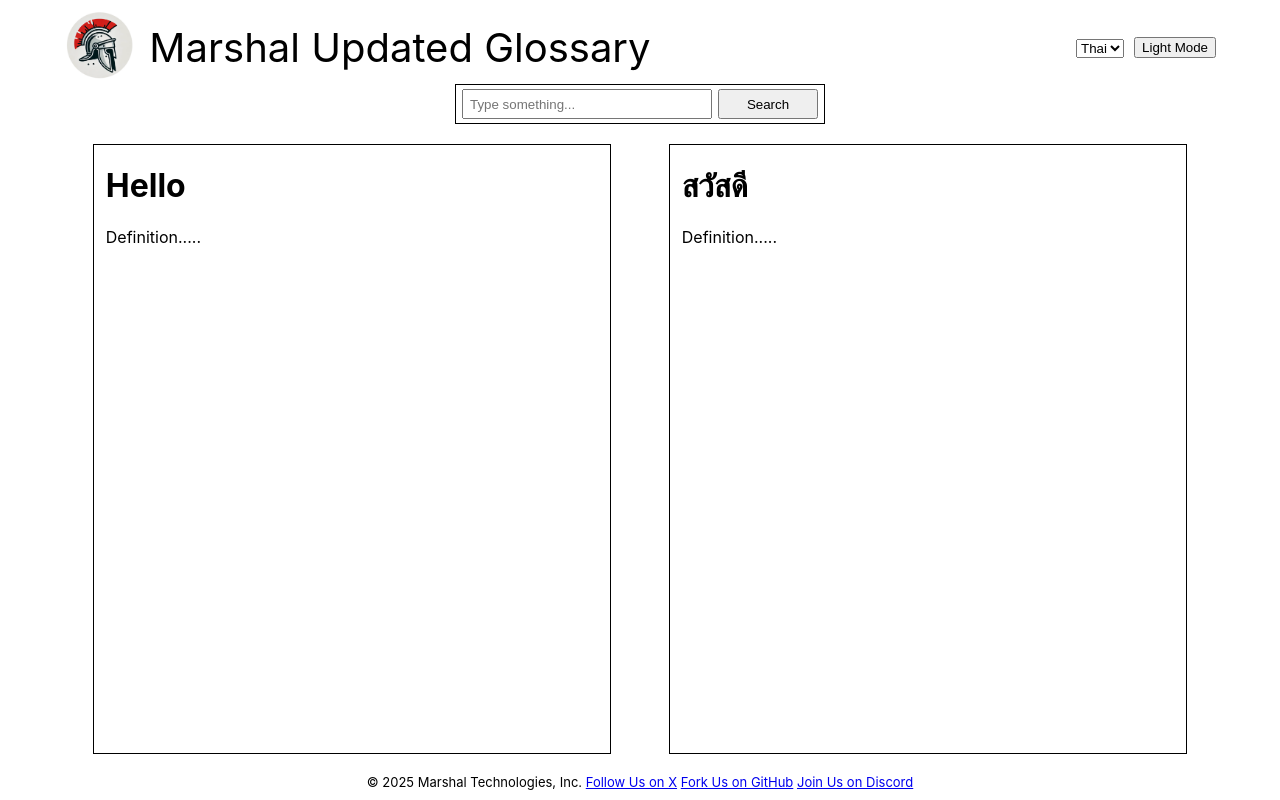
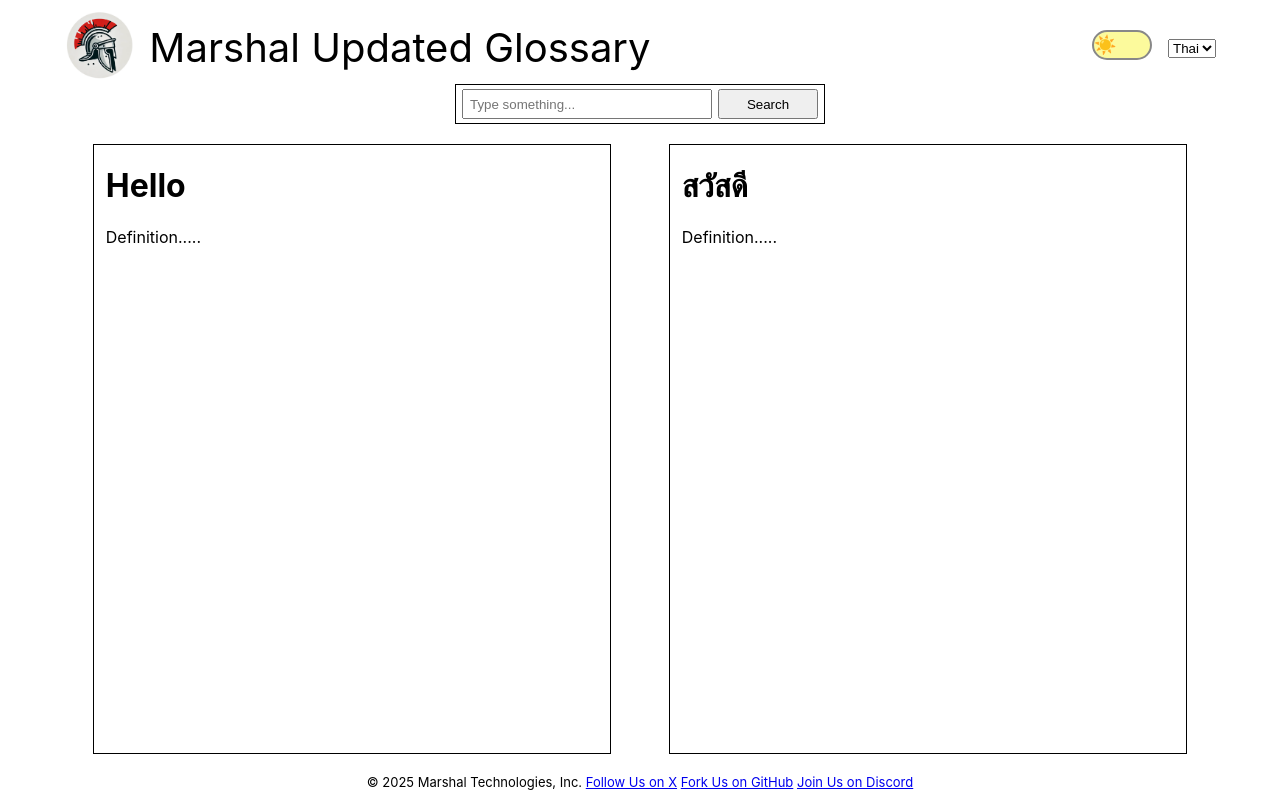
Before and after one commit to MarshalAO/glossary, a React (Create React App) app: page / in a window 1280 px wide. Built offline with nearby package versions, Linux system fonts and the light colour scheme.

Commit message:
first commit

```diff
--- a/src/Header.css
+++ b/src/Header.css
@@ -2,6 +2,8 @@
 #header {
   display: flex;
   align-items: center;
+  background-color: var(--bg-color);
+  color: var(--text-color);
 }
 
 #header > #logo > img {
@@ -17,6 +19,70 @@
   flex-grow: 1;
 }
 
-#header > #color-mode {
+.theme-switch {
+  margin-right: 16px;
+}
+
+.theme-switch input {
+  opacity: 0;
+  width: 0;
+  height: 0;
+  position: absolute;
+}
+
+.slider {
+  position: relative;
+  display: inline-block;
+  width: 60px;
+  height: 30px;
+  background-color: #fcfa9c;
+  border-radius: 34px;
+  transition: background-color 0.4s;
+  cursor: pointer;
+  position: relative;
+  border: 2px solid #888;
+}
+
+.slider:before {
+  position: absolute;
+  height: 18px;
+  width: 18px;
+  left: 3px;
+  bottom: 3px;
+  background-color: white;
+  border-radius: 50%;
+  transition: transform 0.4s;
+  display: none;
+}
+
+input:checked + .slider{
+  background-color: #377188;
+}
+
+input:checked + .slider:before {
+  transform: translateX(26px);
+}
+
+.slider:after {
+  content:"☀️";
+  position: absolute;
+  left: 0;
+  top: 46%;
+  transform: translateY(-50%);
+  font-size: 18px;
+  opacity: 1;
+  transition: 0.4s;
+}
+
+input:checked + .slider:after{
+  content: "🌑";
+  left: 25px;
+}
+
+/* #header > #color-mode {
   margin-left: 10px;
-}
+} */
+
+/* #header > #theme-toggle {
+  margin-left: 10px;
+} */
--- a/src/Header.tsx
+++ b/src/Header.tsx
@@ -1,36 +1,78 @@
-
-import { useState } from 'react';
+import { useEffect, useState } from 'react';
+// import { useState } from 'react';
+// import { useEffect } from 'react';
 
 import './Header.css'
 import logo from './logo.png'
 
+
 export default function Header () {
+  const [isDark, setIsDark] = useState(false);
 
-  const [colorMode, setColorMode] = useState('Light');
+  // const [colorMode, setColorMode] = useState('Light');
 
-  function toggleColorMode () {
-    if (colorMode === 'Light') {
-      setColorMode('Dark');
+  // function toggleColorMode () {
+  //   if (colorMode === 'Light') {
+  //     setColorMode('Dark');
+  //   } else {
+  //     setColorMode('Light');
+  //   }
+  // }
+
+
+//   const toggleTheme = () => {
+//   const body = document.body;
+//   body.classList.toggle('dark-theme');
+// };
+// โหลดธีมจาก localStorage เมื่อ component โหลด
+  useEffect(() => {
+    const savedTheme = localStorage.getItem('theme');
+    if (savedTheme === 'dark') {
+      document.documentElement.setAttribute('data-theme', 'dark');
+      setIsDark(true);
     } else {
-      setColorMode('Light');
+      document.documentElement.setAttribute('data-theme', 'light');
+      setIsDark(false);
     }
-  }
+  }, []);
+
+  const toggleTheme = () => {
+    const newTheme = isDark ? 'light' : 'dark';
+    document.documentElement.setAttribute('data-theme', newTheme);
+    localStorage.setItem('theme', newTheme);
+    setIsDark(!isDark);
+  };
 
   return (
     <div id="header">
       <div id="logo">
-        <img src={logo} alt="Marshal Logo"></img>
+        <img src={logo} alt="Marshal Logo" />
       </div>
+
       <div id="name">Marshal Updated Glossary</div>
-      <div id="spacer"/>
+      <div id="spacer" />
+
+      <div className="container">
+        <label className="theme-switch">
+          <input
+            type="checkbox"
+            checked={isDark}
+            onChange={toggleTheme}
+          />
+          <span className="slider" />
+        </label>
+      </div>
+
       <div id="language">
         <select>
-          <option selected>Thai</option>
+          <option defaultValue="Thai">Thai</option>
         </select>
       </div>
-      <div id="color-mode">
+
+    </div>
+  );
+}
+
+      {/* <div id="color-mode">
         <button onClick={toggleColorMode}>{colorMode} Mode</button>
-      </div>
-    </div>
-  )
-}
+      </div> */}
--- a/src/index.css
+++ b/src/index.css
@@ -15,3 +15,18 @@ code {
   font-family: source-code-pro, Menlo, Monaco, Consolas, 'Courier New',
     monospace;
 }
+
+:root {
+  --bg-color: white;
+  --text-color: black;
+}
+
+[data-theme="dark"] {
+  --bg-color: #121212;
+  --text-color: #ffffff;
+}
+
+body {
+  background-color: var(--bg-color);
+  color: var(--text-color);
+}
```
